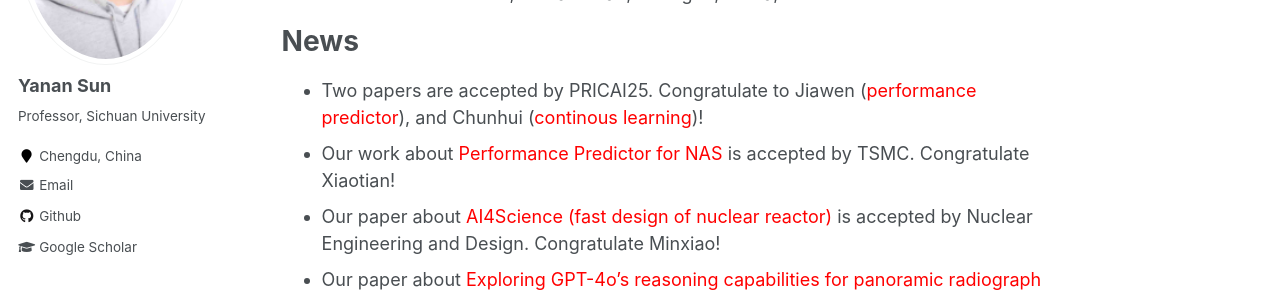
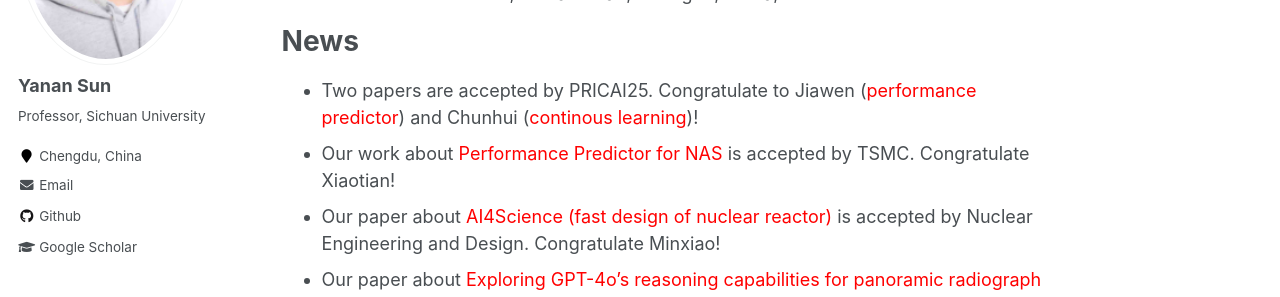
Before and after one commit to yn-sun/yn-sun.github.io, a Jekyll site: the page built from _pages/about.md, in a window 1280 px wide and 900 px high. Shown: the part 297-594 px from the top of the window. Built offline with Jekyll 4.4.1, drawn with Linux system fonts in a browser that asks for light colours; comment, search, counter and statistics services are not loaded.

Commit message:
Update about.md

```diff
--- a/_pages/about.md
+++ b/_pages/about.md
@@ -15,7 +15,7 @@ No.24 South Section 1, Yihuan Road, Chengdu, China, 610065
 
 News
 ======
-* Two papers are accepted by PRICAI25. Congratulate to Jiawen (<span style="color: #FF0000">performance predictor</span>), and Chunhui (<span style="color: #FF0000">continous learning</span>)!
+* Two papers are accepted by PRICAI25. Congratulate to Jiawen (<span style="color: #FF0000">performance predictor</span>) and Chunhui (<span style="color: #FF0000">continous learning</span>)!
 * Our work about <span style="color: #FF0000">Performance Predictor for NAS</span> is accepted by TSMC. Congratulate Xiaotian!
 * Our paper about <span style="color: #FF0000">AI4Science (fast design of nuclear reactor)</span> is accepted by Nuclear Engineering and Design. Congratulate Minxiao!
 * Our paper about <span style="color: #FF0000">Exploring GPT-4o’s reasoning capabilities for panoramic radiograph</span> is accepted by Clinical Oral Investigations. Congratulate Yutao and Prof. Tang!
```
